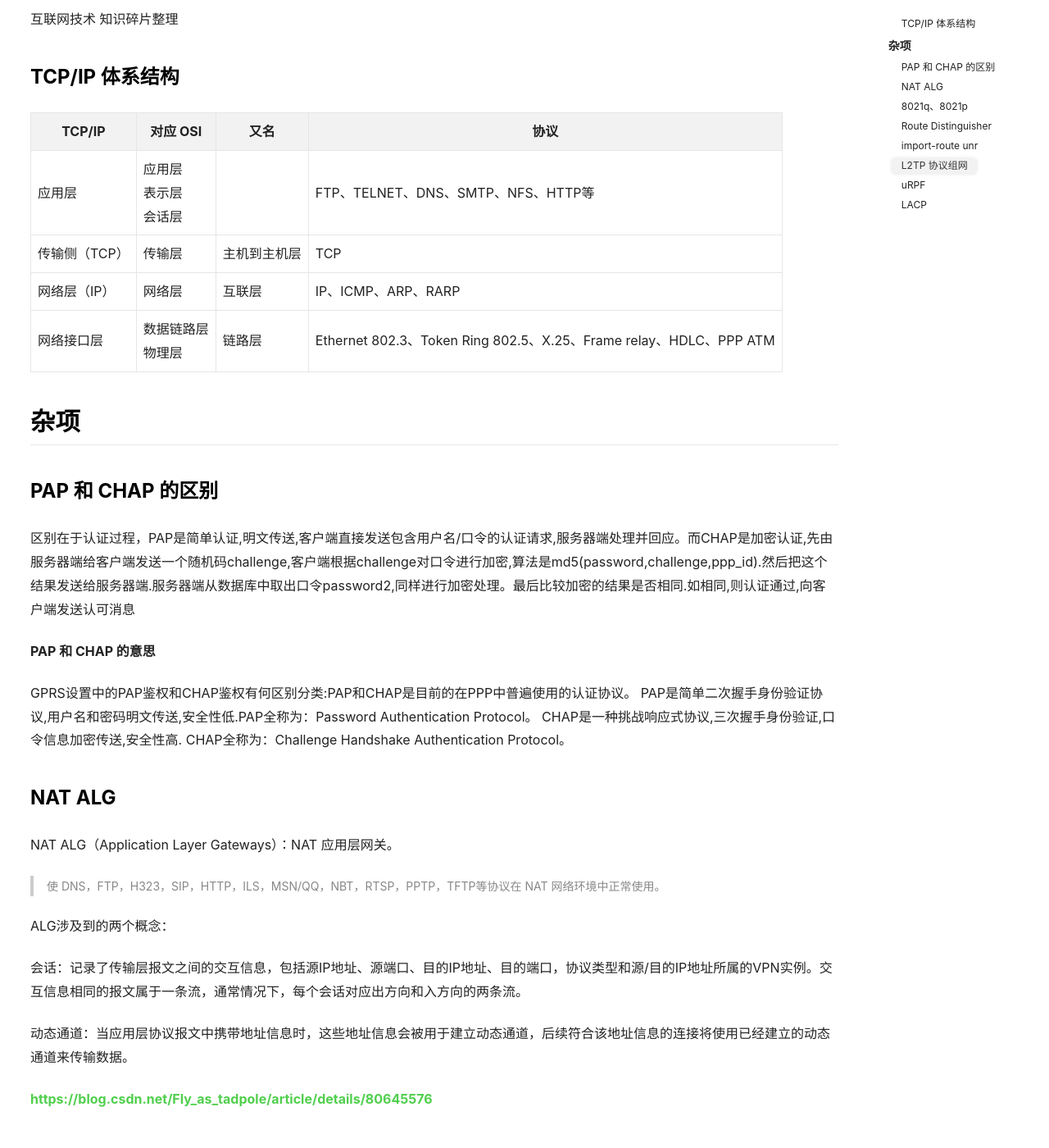
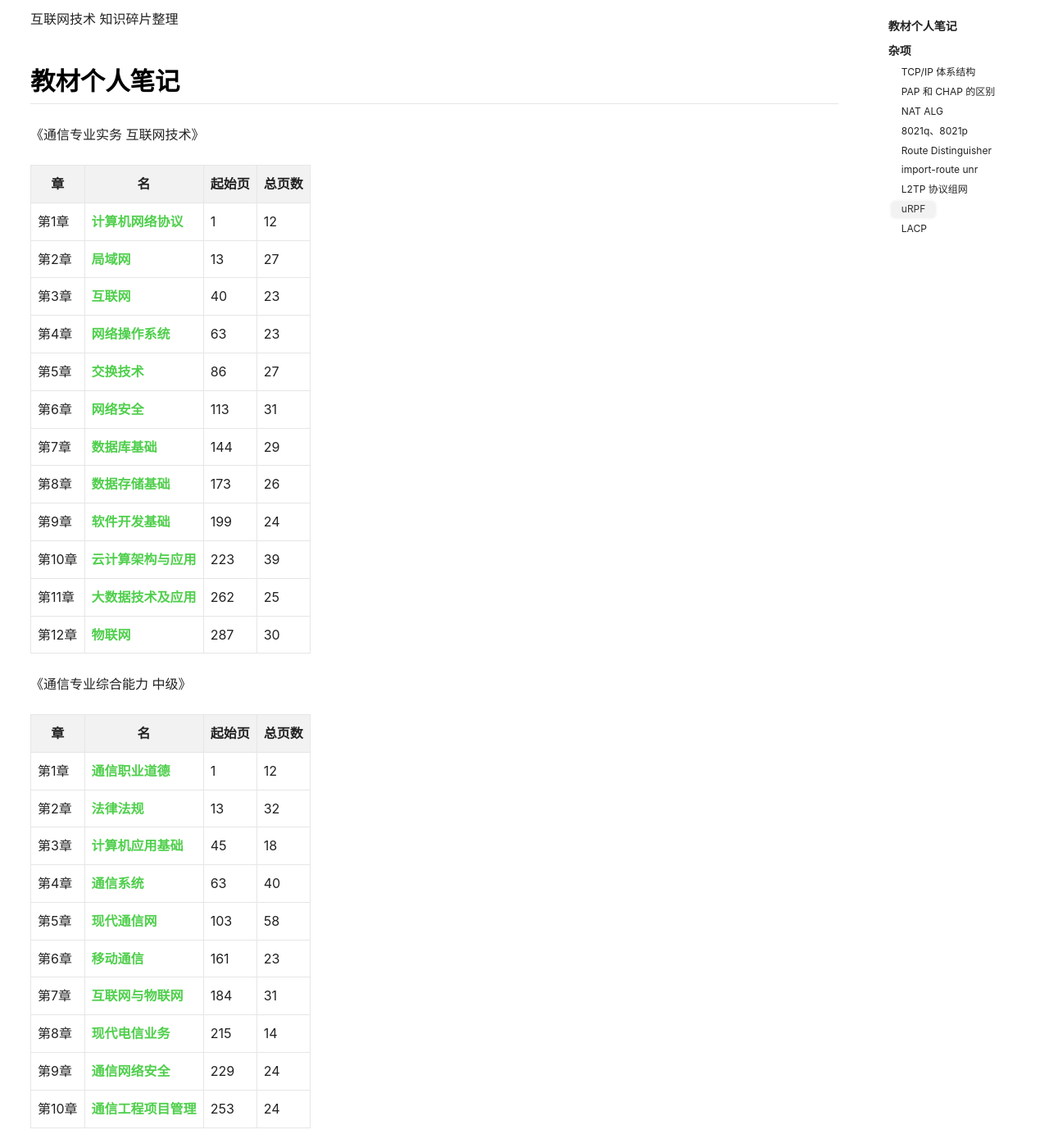
Before and after one commit to thianda91/thianda91.github.io, a Jekyll site: the page built from _posts/2018-09-14-internet-technology.md, in a window 1280 px wide and 1400 px high, scrolled down 239 px. Shown: the whole window at 82% size. Built offline with Jekyll 4.4.1, drawn with Linux system fonts in a browser that asks for light colours; nearby versions of some CDN libraries; comment, search, counter and statistics services are not loaded.

Commit message:
modify _layouts/article.html

```diff
--- a/_layouts/article.html
+++ b/_layouts/article.html
@@ -22,7 +22,7 @@ type: article
 <div class="layout--article">
 
   <div class="article__content" itemprop="articleBody">{{ content }}</div>
-
+  <hr style="background-color:#50cf4d;height:1px;width:30%;border:none;">
   <footer class="article__footer">
     {%- include article-footer/custom.html -%}
 
--- a/_posts/2018-09-14-internet-technology.md
+++ b/_posts/2018-09-14-internet-technology.md
@@ -12,6 +12,42 @@ modify_date:  2018-09-17 16:19:47
 
 <!--more-->
 
+## 教材个人笔记
+
+《通信专业实务 互联网技术》
+
+| 章     | 名                                                           | 起始页 | 总页数 |
+| ------ | ------------------------------------------------------------ | ------ | ------ |
+| 第1章  | [计算机网络协议](../internet/internet-technology-chapter-1-3.html) | 1      | 12     |
+| 第2章  | [局域网](../internet/internet-technology-chapter-1-3.html#第2章-局域网) | 13     | 27     |
+| 第3章  | [互联网](../internet/internet-technology-chapter-1-3.html#第3章-互联网) | 40     | 23     |
+| 第4章  | [网络操作系统]()                                             | 63     | 23     |
+| 第5章  | [交换技术]()                                                 | 86     | 27     |
+| 第6章  | [网络安全]()                                                 | 113    | 31     |
+| 第7章  | [数据库基础]()                                               | 144    | 29     |
+| 第8章  | [数据存储基础]()                                             | 173    | 26     |
+| 第9章  | [软件开发基础]()                                             | 199    | 24     |
+| 第10章 | [云计算架构与应用]()                                         | 223    | 39     |
+| 第11章 | [大数据技术及应用]()                                         | 262    | 25     |
+| 第12章 | [物联网]()                                                   | 287    | 30     |
+
+《通信专业综合能力 中级》
+
+| 章     | 名                   | 起始页 | 总页数 |
+| ------ | -------------------- | ------ | ------ |
+| 第1章  | [通信职业道德]()     | 1      | 12     |
+| 第2章  | [法律法规]()         | 13     | 32     |
+| 第3章  | [计算机应用基础]()   | 45     | 18     |
+| 第4章  | [通信系统]()         | 63     | 40     |
+| 第5章  | [现代通信网]()       | 103    | 58     |
+| 第6章  | [移动通信]()         | 161    | 23     |
+| 第7章  | [互联网与物联网]()   | 184    | 31     |
+| 第8章  | [现代电信业务]()     | 215    | 14     |
+| 第9章  | [通信网络安全]()     | 229    | 24     |
+| 第10章 | [通信工程项目管理]() | 253    | 24     |
+
+## 杂项
+
 ### TCP/IP 体系结构
 
 | TCP/IP | 对应 OSI | 又名 | 协议 |
@@ -20,8 +56,6 @@ modify_date:  2018-09-17 16:19:47
 |传输侧（TCP）| 传输层 | 主机到主机层 | TCP |
 |网络层（IP）| 网络层 | 互联层 | IP、ICMP、ARP、RARP |
 |网络接口层 | 数据链路层<br />物理层 | 链路层 | Ethernet 802.3、Token Ring 802.5、X.25、Frame relay、HDLC、PPP ATM |
-
-## 杂项
 
 ### PAP 和 CHAP 的区别
 
```
Also changed, not shown: README.md.
